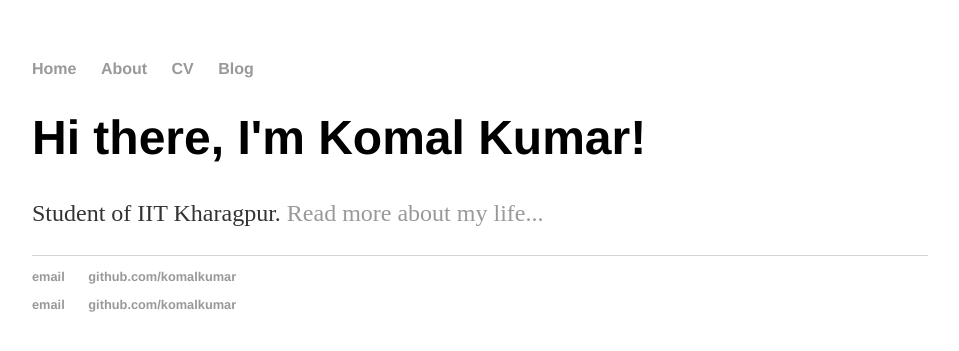
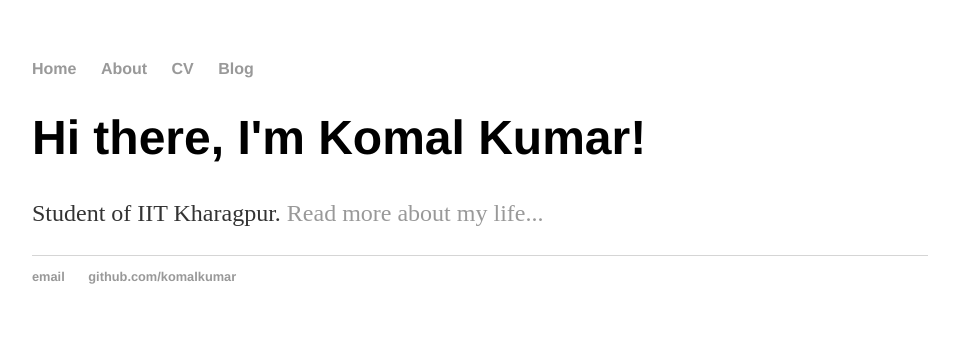
Before and after one commit to baymax28/baymax28.github.io, a Jekyll site: the page built from index.html, in a window 1280 px wide. Shown: the top 351 px of the page, without its empty margins (160-1119 px from the left). Built offline with Jekyll 4.4.1, drawn with Linux system fonts in a browser that asks for light colours.

Commit message:
Update default.html

```diff
--- a/_layouts/default.html
+++ b/_layouts/default.html
@@ -24,10 +24,6 @@
 	        		<li><a href="mailto:komal.kumar@gmail.com">email</a></li>
 	        		<li><a href="https://github.com/baymax28">github.com/komalkumar</a></li>
 			</ul>
-			<ul>
-	        		<li><a href="mailto:komal.kumar@gmail.com">email</a></li>
-	        		<li><a href="https://github.com/baymax28">github.com/komalkumar</a></li>
-			</ul>
 			</footer>
 		</body>
 	</html>
```
